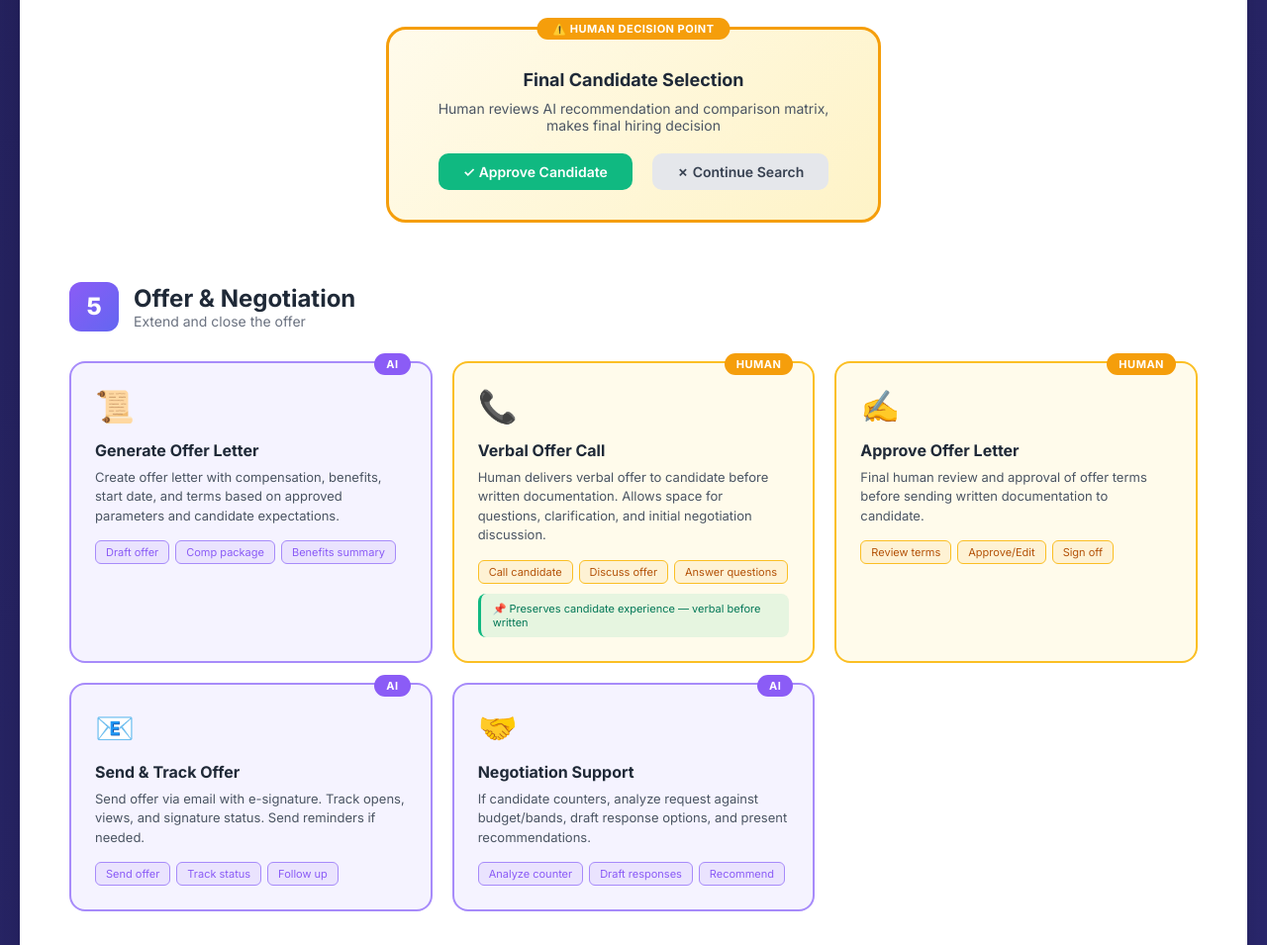
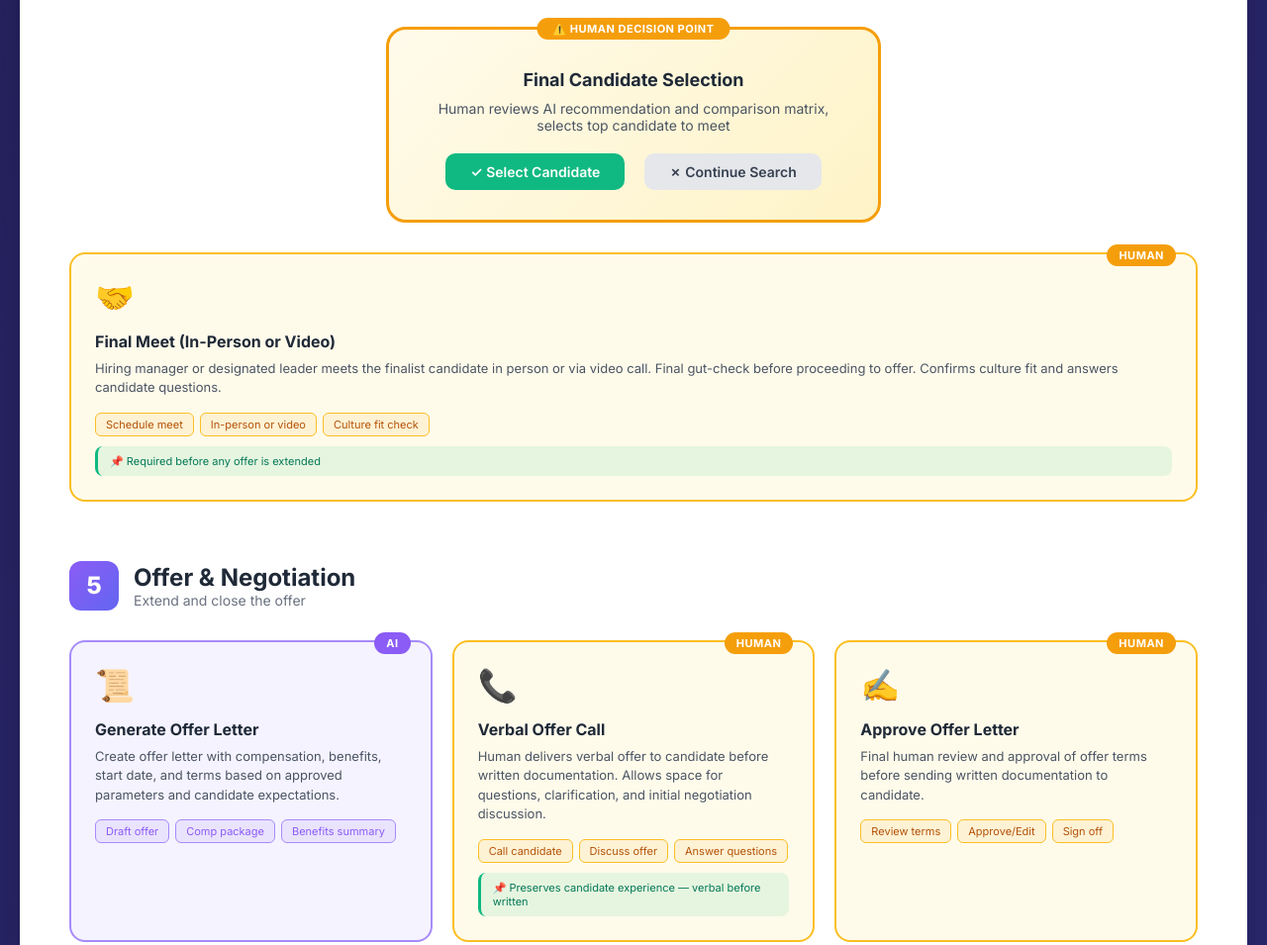
Before and after one commit to C31gordon/ai-hiring-workflow, a plain HTML site: page index.html in a window 1280 px wide. Shown: the part 3168-4123 px from the top of the page at 99% size. Drawn offline with Linux system fonts and the light colour scheme.

Commit message:
v2.1 - Added required Final Meet before offer
- Human must meet finalist in-person or via video before any offer
- Now 6 human decision points, 85% automated

```diff
--- a/index.html
+++ b/index.html
@@ -785,10 +785,25 @@
 
       <div class="decision">
         <div class="decision-title">Final Candidate Selection</div>
-        <div class="decision-desc">Human reviews AI recommendation and comparison matrix, makes final hiring decision</div>
+        <div class="decision-desc">Human reviews AI recommendation and comparison matrix, selects top candidate to meet</div>
         <div class="decision-options">
-          <div class="decision-option decision-option--yes">✓ Approve Candidate</div>
+          <div class="decision-option decision-option--yes">✓ Select Candidate</div>
           <div class="decision-option decision-option--no">✗ Continue Search</div>
+        </div>
+      </div>
+
+      <div class="steps" style="margin-top: 30px;">
+        <div class="step step--human">
+          <div class="step-badge">HUMAN</div>
+          <div class="step-icon">🤝</div>
+          <div class="step-title">Final Meet (In-Person or Video)</div>
+          <div class="step-desc">Hiring manager or designated leader meets the finalist candidate in person or via video call. Final gut-check before proceeding to offer. Confirms culture fit and answers candidate questions.</div>
+          <div class="step-actions">
+            <span class="step-action">Schedule meet</span>
+            <span class="step-action">In-person or video</span>
+            <span class="step-action">Culture fit check</span>
+          </div>
+          <div class="step-note">📌 Required before any offer is extended</div>
         </div>
       </div>
     </div>
@@ -1090,15 +1105,15 @@
     <!-- STATS -->
     <div class="stats">
       <div class="stat">
-        <div class="stat-value">33<span>/38</span></div>
+        <div class="stat-value">33<span>/39</span></div>
         <div class="stat-label">Steps Automated</div>
       </div>
       <div class="stat">
-        <div class="stat-value">87<span>%</span></div>
+        <div class="stat-value">85<span>%</span></div>
         <div class="stat-label">AI-Handled</div>
       </div>
       <div class="stat">
-        <div class="stat-value">5</div>
+        <div class="stat-value">6</div>
         <div class="stat-label">Human Decisions</div>
       </div>
       <div class="stat">
@@ -1143,6 +1158,10 @@
       <h3>📝 Changelog</h3>
       <div class="changelog-item">
         <span class="changelog-date">Feb 12, 2026</span>
+        <span class="changelog-text"><strong>v2.1</strong> — Added required Final Meet (in-person or video) before offer</span>
+      </div>
+      <div class="changelog-item">
+        <span class="changelog-date">Feb 12, 2026</span>
         <span class="changelog-text"><strong>v2.0</strong> — Added sponsorship optimization, frequency controls, video screen option, verbal offer step, data sync safeguards, compliance notes</span>
       </div>
       <div class="changelog-item">
```
